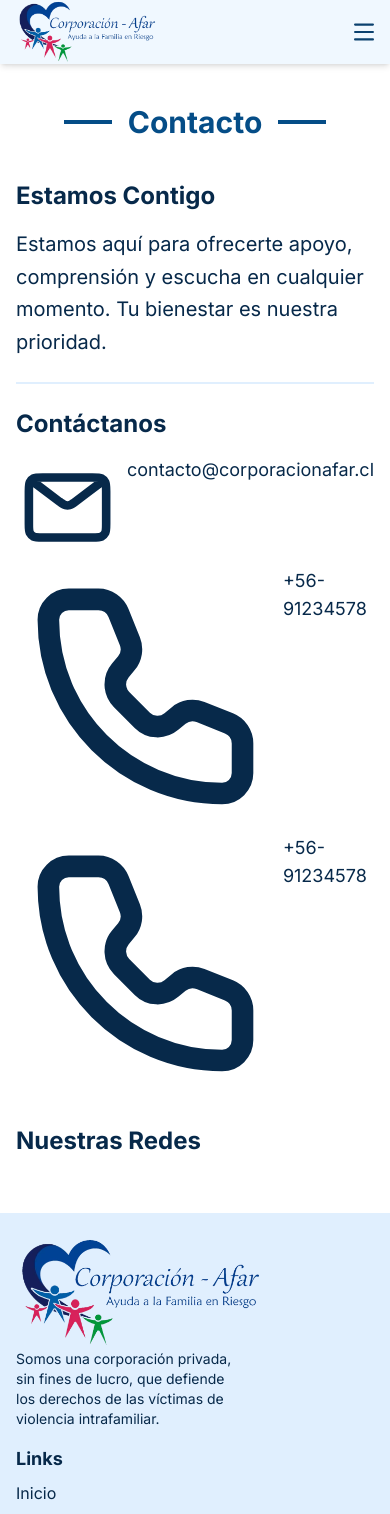
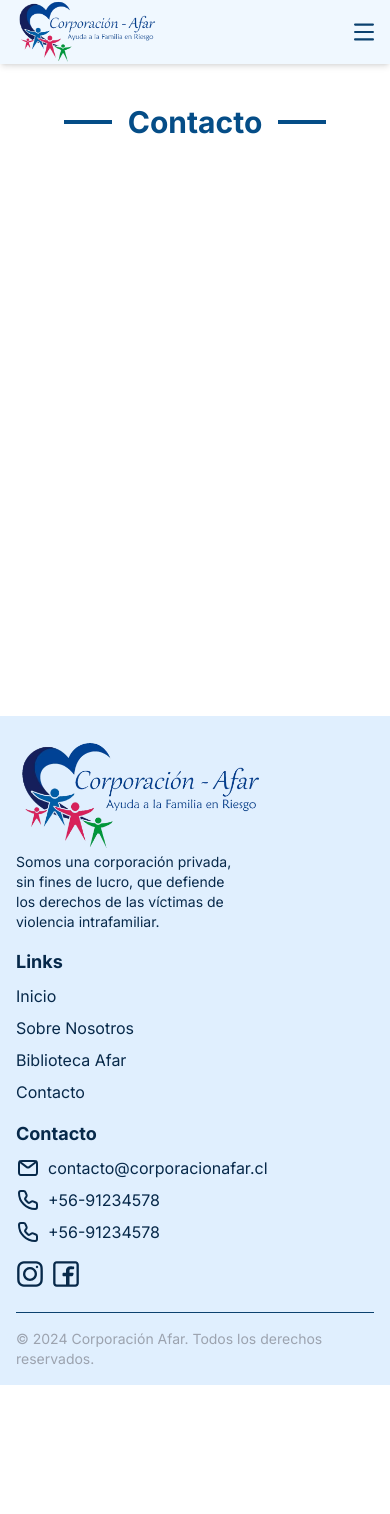
Before and after one commit to Ezfeik/corporacion-afar-website, a Next.js app: page /contacto in a window 390 px wide. Shown: the top 1514 px of the page. After the commit the page ends 1385 px from the top, so only its background shows below. Built offline with nearby package versions, Linux system fonts and the light colour scheme.

Commit message:
Disable animations on mobile and icon width and height fix on social networks and contact

```diff
--- a/src/app/(main)/biblioteca/page.tsx
+++ b/src/app/(main)/biblioteca/page.tsx
@@ -49,18 +49,18 @@ function Page() {
           <div className='py-12'>
             <SectionTitle textColorClass="text-tertiary-600" decoratorColorClass="bg-tertiary-600">Biblioteca Afar</SectionTitle>
           </div>
-          <AnimationWrapper initialClass='opacity-0' animationClass="animate-[700ms_ease-in-out_forwards_fade-in]">
+          <AnimationWrapper initialClass='opacity-0' animationClass="lg:animate-[700ms_ease-in-out_forwards_fade-in]">
             <p className="relative text-center text-xl lg:text-2xl text-tertiary-50 mb-12">
               Les dejamos a su disposición en formato PDF, una recopilación de guías en apoyo a victimas
               de malos tratos, especializada en temas de género.
             </p>
           </AnimationWrapper>
-          <AnimationWrapper initialClass="opacity-0 pointer-events-none" animationClass="animate-[700ms_ease-in-out_750ms_forwards_fade-in]">
+          <AnimationWrapper initialClass="opacity-0 pointer-events-none" animationClass="lg:animate-[700ms_ease-in-out_750ms_forwards_fade-in]">
             <div className="lg:pb-12">
               <BookList bookList={mockData} />
             </div>
           </AnimationWrapper>
-          <AnimationWrapper initialClass="opacity-0" animationClass="animate-[800ms_ease-in-out_forwards_fade-in]" threshold={1}>
+          <AnimationWrapper initialClass="opacity-0" animationClass="lg:animate-[800ms_ease-in-out_forwards_fade-in]" threshold={1}>
             <EndPhrase textColorClass='relative text-tertiary-600'>La lectura hace a la perfección</EndPhrase>
           </AnimationWrapper>
         </>
--- a/src/app/(main)/contacto/page.tsx
+++ b/src/app/(main)/contacto/page.tsx
@@ -14,7 +14,7 @@ function Page() {
         <div className='my-10 lg:my-12'>
           <SectionTitle textColorClass='text-primary-800' decoratorColorClass='bg-primary-800'>Contacto</SectionTitle>
         </div>
-        <AnimationWrapper initialClass="opacity-0 pointer-events-none" animationClass="animate-[700ms_ease-in-out_forwards_fade-in]">
+        <AnimationWrapper initialClass="opacity-0 pointer-events-none" animationClass="lg:animate-[700ms_ease-in-out_forwards_fade-in]">
           <div className="grid lg:grid-cols-2 text-primary-950">
             <div className="border-b-2 border-b-primary-100 lg:border-b-0 lg:border-e-2 lg:border-e-primary-100 lg:px-24 pb-6">
               <h2 className="font-bold text-2xl lg:text-3xl mb-4">Estamos Contigo</h2>
@@ -22,19 +22,19 @@ function Page() {
             </div>
             <div className="py-6 lg:px-24">
               <h2 className="text-2xl font-bold mb-4">Contáctanos</h2>
-              <ul className='flex flex-col gap-2 mb-8 text-lg'>
+              <ul className='flex flex-col gap-3 mb-8 text-lg'>
                 <li className='flex flex-row gap-2'>
-                  <MailIcon colorClass={'stroke-primary-950'} width={28} height={28} />contacto@corporacionafar.cl
+                  <MailIcon colorClass={'stroke-primary-950'} width='w-7' height='h-7' />contacto@corporacionafar.cl
                 </li>
                 <li className='flex flex-row gap-2'>
-                  <PhoneIcon colorClass={'stroke-primary-950'} width={28} height={28} />+56-91234578
+                  <PhoneIcon colorClass={'stroke-primary-950'} width='w-7' height='h-7' />+56-91234578
                 </li>
                 <li className='flex flex-row gap-2'>
-                  <PhoneIcon colorClass={'stroke-primary-950'} width={28} height={28} />+56-91234578
+                  <PhoneIcon colorClass={'stroke-primary-950'} width='w-7' height='h-7' />+56-91234578
                 </li>
               </ul>
               <h2 className="text-2xl font-bold mb-4">Nuestras Redes</h2>
-              <SocialNetworks fillColorClass="fill-primary-950" size={32} />
+              <SocialNetworks fillColorClass="fill-primary-950" width='w-8' height='h-8' />
             </div>
           </div>
         </AnimationWrapper>
--- a/src/components/SocialNetworks.tsx
+++ b/src/components/SocialNetworks.tsx
@@ -3,14 +3,14 @@ import React from 'react'
 import InstagramIcon from './icons/Instagram'
 import FacebookIcon from './icons/Facebook'
 
-function SocialNetworks({ fillColorClass, size = 26 } : { fillColorClass: string, size?: number }) {
+function SocialNetworks({ fillColorClass, width='w-7', height='h-7' } : { fillColorClass: string, width?: string, height?: string }) {
   return (
     <div className='flex flex-row gap-2'>
       <Link href='https://www.instagram.com/corporacion_afar/' target='_blank'>
-        <InstagramIcon colorClass={fillColorClass} width={size} height={size} />
+        <InstagramIcon colorClass={fillColorClass} width={width} height={height} />
       </Link>
       <Link href='https://www.facebook.com/corporacionafar/' target='_blank'>
-        <FacebookIcon colorClass={fillColorClass} width={size} height={size} />
+        <FacebookIcon colorClass={fillColorClass} width={width} height={height} />
       </Link>
     </div>
   )
--- a/src/components/sections/ImgText.tsx
+++ b/src/components/sections/ImgText.tsx
@@ -16,7 +16,7 @@ function ImgText({ img, title, titleColorClass = 'text-gray-800', text, textColo
     <div className='grid grid-cols-1 lg:grid-cols-2'>
       <img className={`mx-auto brightness-75 lg:w-4/5 ${reverse ? 'order-1 lg:order-2' : 'order-1'}`} src={img.src} alt={img.alt} />
         <div className={`w-full lg:w-2/3 mx-auto ${reverse ? 'order-2 lg:order-1' : 'order-2'}`}>
-          <AnimationWrapper initialClass='opacity-0' animationClass={reverse ? 'animate-[800ms_fade-in-left_ease-in-out_forwards]' : 'animate-[800ms_fade-in-right_ease-in-out_forwards]'} threshold={0.4}>
+          <AnimationWrapper initialClass='opacity-0' animationClass={reverse ? 'lg:animate-[800ms_fade-in-left_ease-in-out_forwards]' : 'lg:animate-[800ms_fade-in-right_ease-in-out_forwards]'} threshold={0.4}>
             <>
               <h3 className={`${titleColorClass} text-3xl lg:text-4xl font-bold text-center text-gray-800 py-8 lg:py-12`}>{title}</h3>
               <p className={`${textColorClass} text-xl lg:text-2xl leading-relaxed`}>{text}</p>
```
